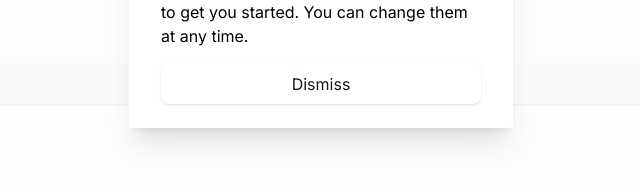
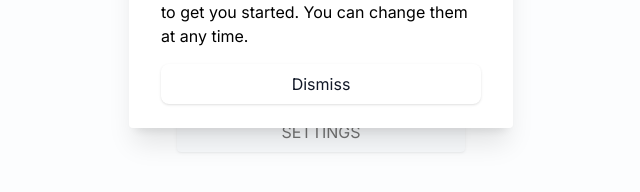
Before and after one commit to WendtOle/daily-spending-limit, a Next.js app: page / in a window 1280 px wide. Shown: the part 404-596 px from the top of the page, without its empty margins (319-959 px from the left). Built offline with nearby package versions, Linux system fonts and the light colour scheme.

Commit message:
Adjust explanation modals

```diff
--- a/app/Modal.tsx
+++ b/app/Modal.tsx
@@ -4,10 +4,12 @@ export const Modal = ({
   children,
   modalId,
   fullScreen,
+  bottom,
 }: {
   children: JSX.Element[];
   modalId: string;
   fullScreen?: boolean;
+  bottom?: boolean;
 }): JSX.Element => {
   const borderButtonProps = {
     popovertarget: modalId,
@@ -17,7 +19,9 @@ export const Modal = ({
     <div
       className={`${
         fullScreen ? "w-full h-full sm:w-96 sm:h-fit" : "w-80 sm:w-96"
-      } sm:mt-40 sm:mx-auto p-8 py-6 shadow-xl modal rounded space-y-4 relative `}
+      } ${
+        bottom ? "mb-6" : "sm:mt-40"
+      } sm:mx-auto p-8 py-6 shadow-xl modal rounded space-y-4 relative `}
       id={modalId}
       // @ts-ignore
       popover="auto"
--- a/app/modal/ExplanationModal.tsx
+++ b/app/modal/ExplanationModal.tsx
@@ -12,9 +12,9 @@ export const ExplanationModal = ({
   id,
 }: ExplanationModalProps) => {
   return (
-    <Modal modalId={id}>
+    <Modal modalId={id} bottom>
       <h1 className="text-xl text-center uppercase tracking-tighter">
-        Explanation: {title}
+        {title}
       </h1>
       <p>{text}</p>
     </Modal>
--- a/app/modal/InputValuesModal.tsx
+++ b/app/modal/InputValuesModal.tsx
@@ -11,19 +11,13 @@ export const InputValuesModal = () => {
   const { currentBudget, setBalance, pendingEntries, pendingTotal } =
     useLocalstorageValues();
 
-  const openSettingsButtonProps = {
-    popovertarget: ModalType.SETTING,
-  };
-
   const addPendingEntryButtonProps = {
     popovertarget: ModalType.PENDING_ENTRY,
   };
 
   return (
     <Modal fullScreen modalId={ModalType.INPUT_VALUES}>
-      <h1 className="text-xl text-center uppercase tracking-tighter">
-        Input values
-      </h1>
+      <h1 className="text-xl text-center uppercase">Parameters</h1>
       <div className="flex flex-row justify-between">
         <p>Account balance</p>
         <OpenModalButton
@@ -68,17 +62,6 @@ export const InputValuesModal = () => {
           </button>
         </div>
       </div>
-      <div className="flex flex-row justify-center">
-        <p className="border-t-2 w-60 text-center">{pendingTotal}€ total</p>
-      </div>
-      <div className="flex justify-center space-x-2">
-        <button
-          className=" px-4 py-2 rounded shadow uppercase text-md"
-          {...openSettingsButtonProps}
-        >
-          Open settings
-        </button>
-      </div>
     </Modal>
   );
 };
--- a/app/modal/SettingsModal.tsx
+++ b/app/modal/SettingsModal.tsx
@@ -17,9 +17,7 @@ export const SettingsModal = () => {
 
   return (
     <Modal modalId={ModalType.SETTING} fullScreen>
-      <h1 className="text-xl text-center uppercase tracking-tighter">
-        Settings
-      </h1>
+      <h1 className="text-xl text-center uppercase">Settings</h1>
       <div className="flex flex-row justify-between">
         <p>Start budget</p>
         <OpenModalButton id={getExplanationModalId(ConceptType.START_BUDGET)}>
--- a/app/page.tsx
+++ b/app/page.tsx
@@ -17,7 +17,11 @@ export default function Home() {
   const adjustValuesButtonProps = {
     popovertarget: ModalType.INPUT_VALUES,
   };
-  const buttonClasses = `w-72 bg-slate-100 px-4 py-2 w-full rounded shadow uppercase text-md mt-8`;
+  const buttonClasses = `w-72 bg-slate-100 px-4 py-2 rounded shadow uppercase text-md`;
+
+  const openSettingsButtonProps = {
+    popovertarget: ModalType.SETTING,
+  };
 
   return (
     <main className="flex flex-col justify-start items-center relative">
@@ -25,9 +29,15 @@ export default function Home() {
         Daily spending limit
       </h1>
       <Gallery entries={Object.values(chartEntries)} defaultSelectedIndex={1} />
-      <button {...adjustValuesButtonProps} className={buttonClasses}>
-        Adjust values
-      </button>
+
+      <div className="flex flex-col justify-center mt-8 space-y-2">
+        <button {...adjustValuesButtonProps} className={buttonClasses}>
+          Update
+        </button>
+        <button className={buttonClasses} {...openSettingsButtonProps}>
+          Settings
+        </button>
+      </div>
       <Modals />
     </main>
   );
```
